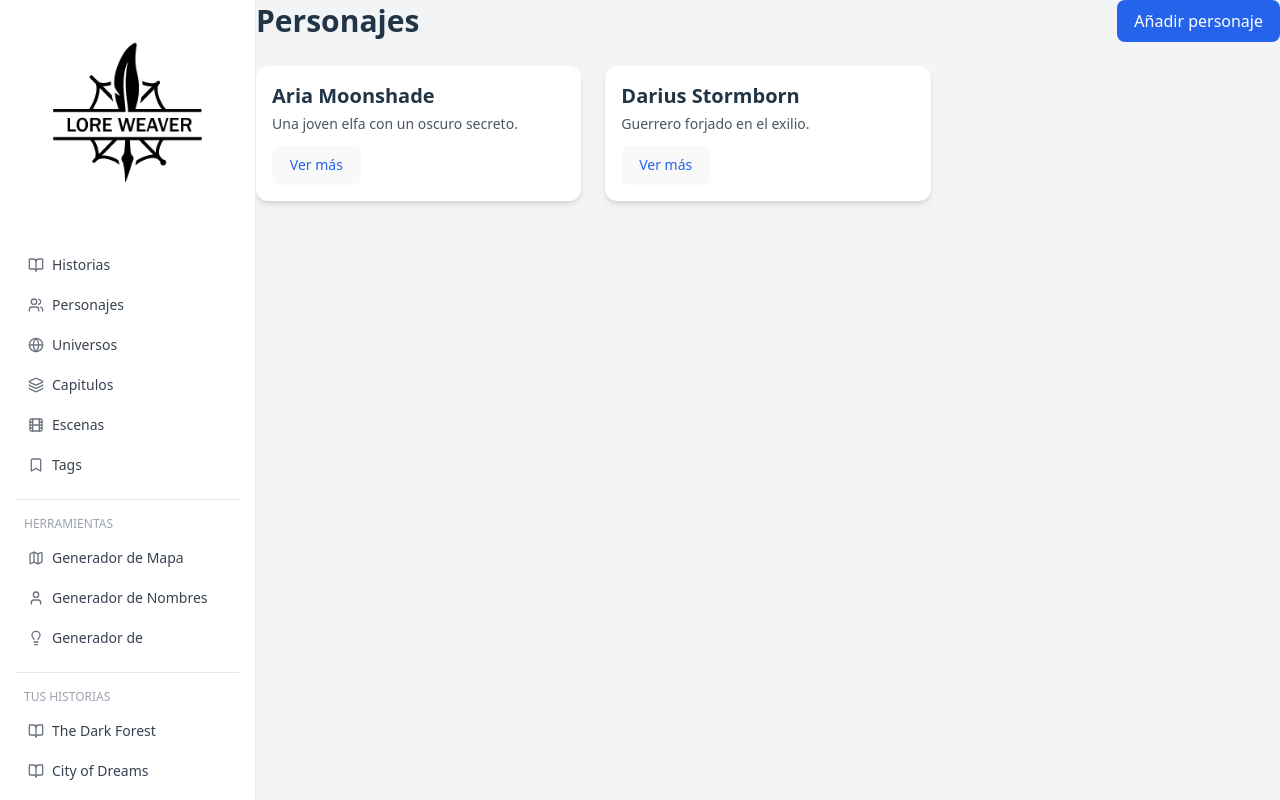
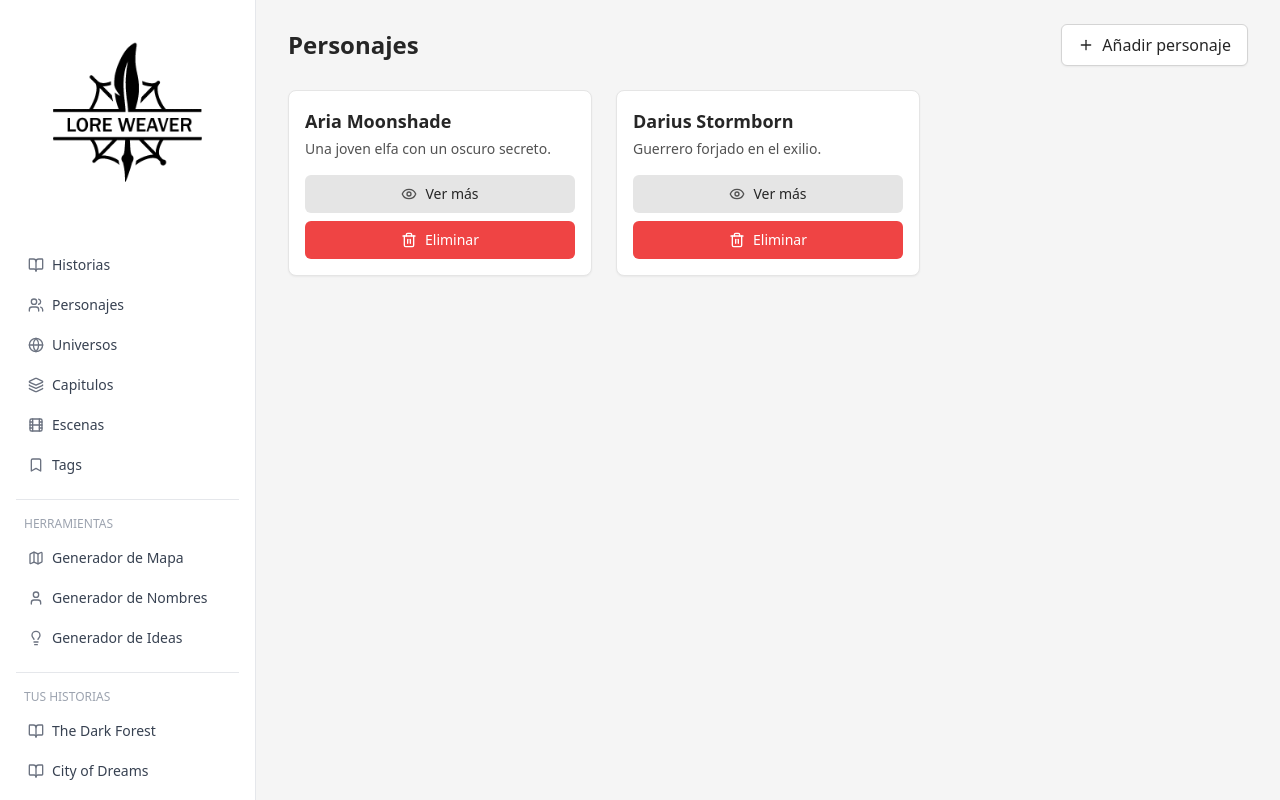
Before and after one commit to gacastroo/LoreWeaver, a React (Vite) app in the folder frontend/: page /characters in a window 1280 px wide. Built offline with nearby package versions, Linux system fonts and the light colour scheme.

Commit message:
personajes

```diff
--- a/frontend/src/components/AddCharacterButton.jsx
+++ b/frontend/src/components/AddCharacterButton.jsx
@@ -1,10 +1,13 @@
-// components/AddCharacterButton.jsx
+// src/components/AddCharacterButton.jsx
+import { Plus } from "lucide-react";
+
 export default function AddCharacterButton({ onClick }) {
   return (
     <button
       onClick={onClick}
-        className="bg-blue-600 text-white px-4 py-2 rounded-lg hover:bg-blue-700 transition"
+      className="flex items-center gap-2 px-4 py-2 bg-white text-neutral-800 border border-neutral-300 rounded-md shadow-sm hover:bg-neutral-100 hover:border-neutral-400 transition font-medium"
     >
+      <Plus className="w-4 h-4" />
       Añadir personaje
     </button>
   );
--- a/frontend/src/components/CharacterCard.jsx
+++ b/frontend/src/components/CharacterCard.jsx
@@ -1,12 +1,31 @@
-// components/CharacterCard.jsx
-export default function CharacterCard({ character }) {
-    return (
-      <div className="bg-white shadow-md rounded-xl overflow-hidden hover:shadow-lg transition">
-        <div className="p-4">
-          <h2 className="text-xl font-semibold">{character.name}</h2>
-          <p className="text-gray-600 text-sm mt-1">{character.description}</p>
-          <button className="text-blue-600 text-sm mt-3 hover:underline">Ver más</button>
+import { Eye, Trash2 } from "lucide-react";
+
+export default function CharacterCard({ character, onDelete }) {
+  return (
+    <div className="bg-white rounded-lg shadow-sm border border-neutral-200 hover:shadow-md transition">
+      <div className="p-4">
+        <h2 className="text-lg font-semibold text-neutral-800">{character.name}</h2>
+        <p className="text-sm text-neutral-600 mt-1">{character.description}</p>
+
+        <div className="mt-4 flex flex-col gap-2">
+          {/* Ver más */}
+          <button className="w-full flex items-center justify-center gap-2 text-sm font-medium text-neutral-800 bg-neutral-200 py-2 rounded-md hover:bg-neutral-300 transition-colors">
+            <Eye className="w-4 h-4 text-neutral-600" />
+            Ver más
+          </button>
+
+          {/* Eliminar */}
+          <button
+            onClick={() => onDelete(character.id)}
+            className="w-full flex items-center justify-center gap-2 text-sm font-medium text-white bg-red-500 py-2 rounded-md hover:bg-red-600 transition-colors"
+            >
+            <Trash2 className="w-4 h-4 text-white" />
+            Eliminar
+            </button>
+
+
         </div>
       </div>
-    );
-  }
+    </div>
+  );
+}
--- a/frontend/src/components/PrivateRoute.jsx
+++ /dev/null
@@ -1,11 +0,0 @@
-import { Navigate, Outlet } from 'react-router-dom'
-
-export default function PrivateRoute() {
-  const token = localStorage.getItem('token')
-
-  if (!token) {
-    return <Navigate to="/" replace />
-  }
-
-  return <Outlet />
-}
--- a/frontend/src/components/SectionHeader.jsx
+++ b/frontend/src/components/SectionHeader.jsx
@@ -1,8 +1,7 @@
-// components/SectionHeader.jsx
 export default function SectionHeader({ title, children }) {
     return (
       <div className="flex justify-between items-center mb-6">
-        <h1 className="text-3xl font-bold">{title}</h1>
+        <h1 className="text-2xl font-semibold text-neutral-800">{title}</h1>
         {children}
       </div>
     );
--- a/frontend/src/components/Sidebar.jsx
+++ b/frontend/src/components/Sidebar.jsx
@@ -77,7 +77,7 @@ export default function Sidebar() {
             </NavLink>
             <NavLink to="/idea-generator" className="nav-link">
               <Lightbulb className="icon" />
-              Generador de
+              Generador de Ideas
             </NavLink>
           </nav>
         </div>
--- a/frontend/src/pages/Characters.jsx
+++ b/frontend/src/pages/Characters.jsx
@@ -31,7 +31,7 @@ export default function Characters() {
   };
 
   return (
-    <div className="flex flex-col h-full w-full overflow-auto">
+    <div className="flex flex-col h-full w-full bg-neutral-100 px-8 py-6 overflow-auto">
       <SectionHeader title="Personajes">
         <AddCharacterButton onClick={handleAddCharacter} />
       </SectionHeader>
--- a/frontend/src/pages/LogoScreen.jsx
+++ b/frontend/src/pages/LogoScreen.jsx
@@ -9,7 +9,7 @@ export default function LogoScreen() {
         alt="LoreWeaver"
         initial={{ scale: 0, opacity: 0 }}
         animate={{ scale: 2.5, opacity: 1 }}
-        transition={{ duration: 1, ease: "easeOut" }}
+        transition={{ duration: 1.5, ease: "easeOut" }}
         className="w-64 h-auto drop-shadow-lg"
       />
     </div>
```
Lines whose indentation alone changed are shown as unchanged.
